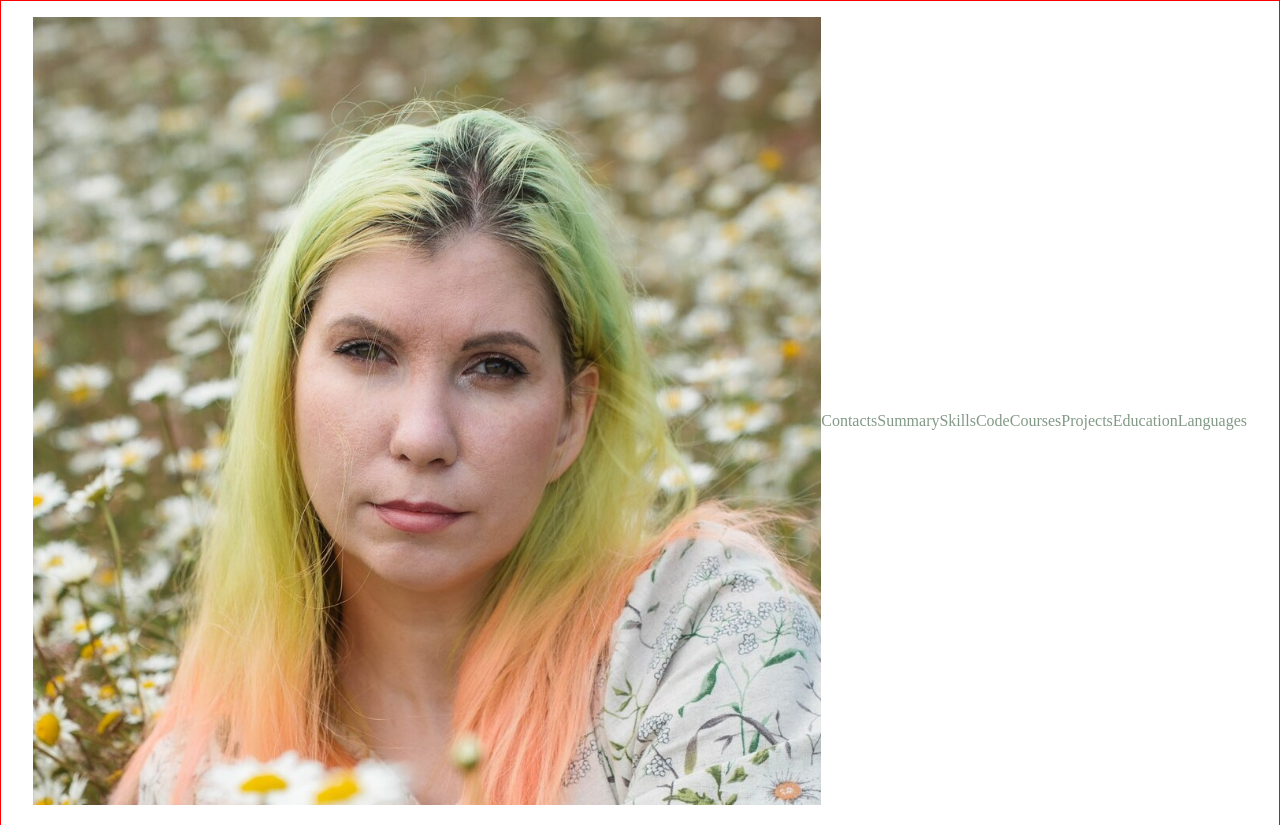
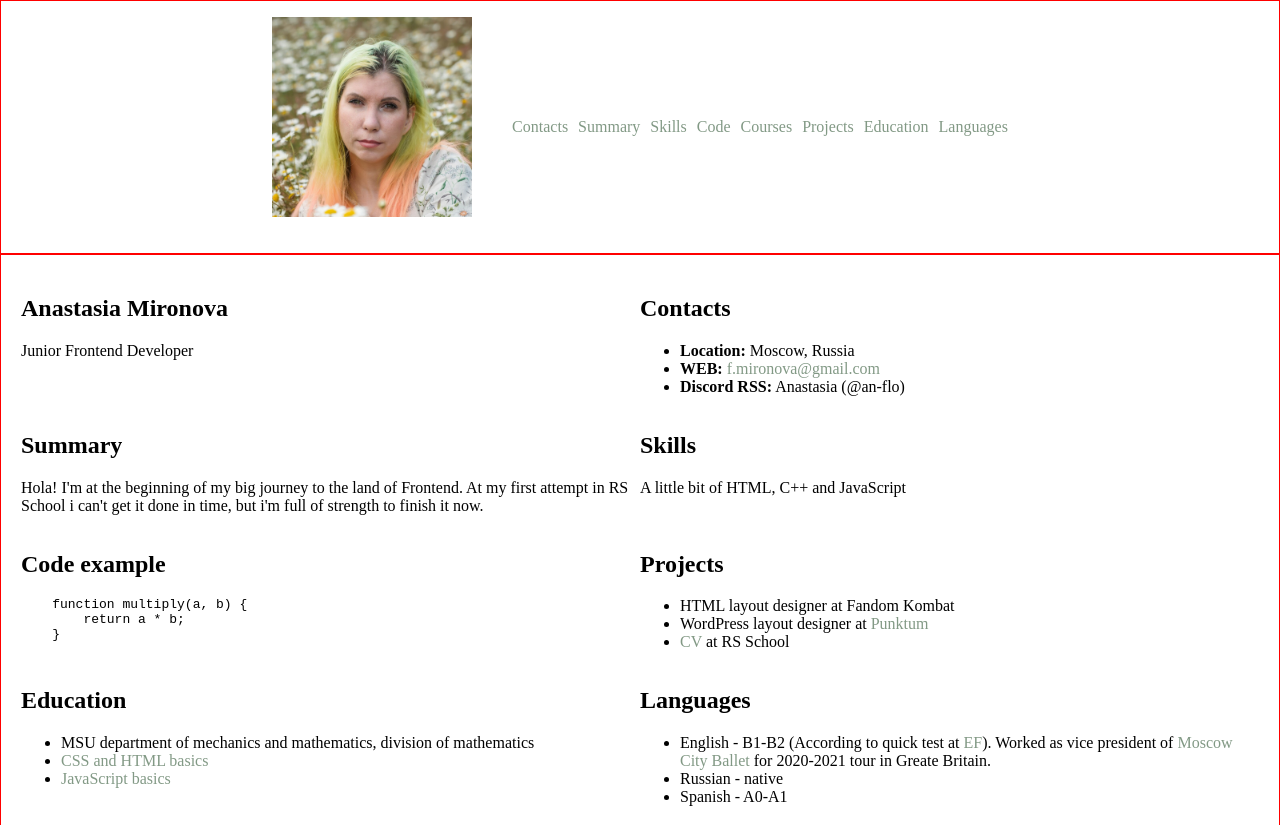
Before and after one commit to An-Flo/rsschool-cv, a plain HTML site: page index.html in a window 1280 px wide. Shown: the top 825 px of the page. Drawn offline with Linux system fonts and the light colour scheme.

Commit message:
feat: add some css

```diff
--- a/style.css
+++ b/style.css
@@ -50,12 +50,25 @@ a:hover {
 
   .nav-list {
     display: flex;
-    justify-content: flex-end;
+    justify-content: center;
     align-items: center;
     list-style: none;
-    padding: 0 20px;
+    padding: 0 10px;
     line-height: 50px;
     transition: 0.3s;
+  }
+
+  .nav-item {
+    margin-right: 10px;
+  }
+
+  .nav-item:first-child {
+    flex-basis: 100px;
+    margin-right: 40px;
+  }
+
+  .nav-item:last-child {
+    margin-right: 0;
   }
 
   .footer-list {
@@ -68,7 +81,7 @@ a:hover {
   }
 
   .avatar {
-    width: 100%;
+    width: 200px;
   }
 
   .logo {
@@ -78,14 +91,19 @@ a:hover {
   .main-container {
     display: flex;
     flex-wrap: wrap;
+    margin: 20px;
   }
 
   .section {
     width: 50%;
   }
 
- /* @media (max-width: 768px) {
+  @media (max-width: 768px) {
     .section {
       width: 100%;
     }
-  } */
+
+  .nav-list {
+    flex-wrap: wrap;
+  }
+}
```
